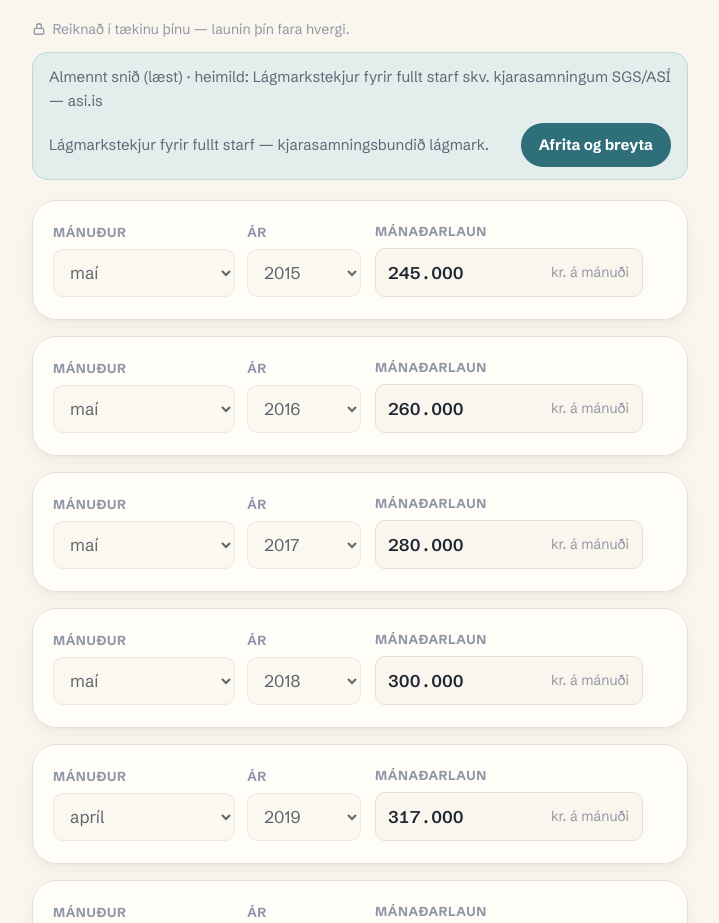
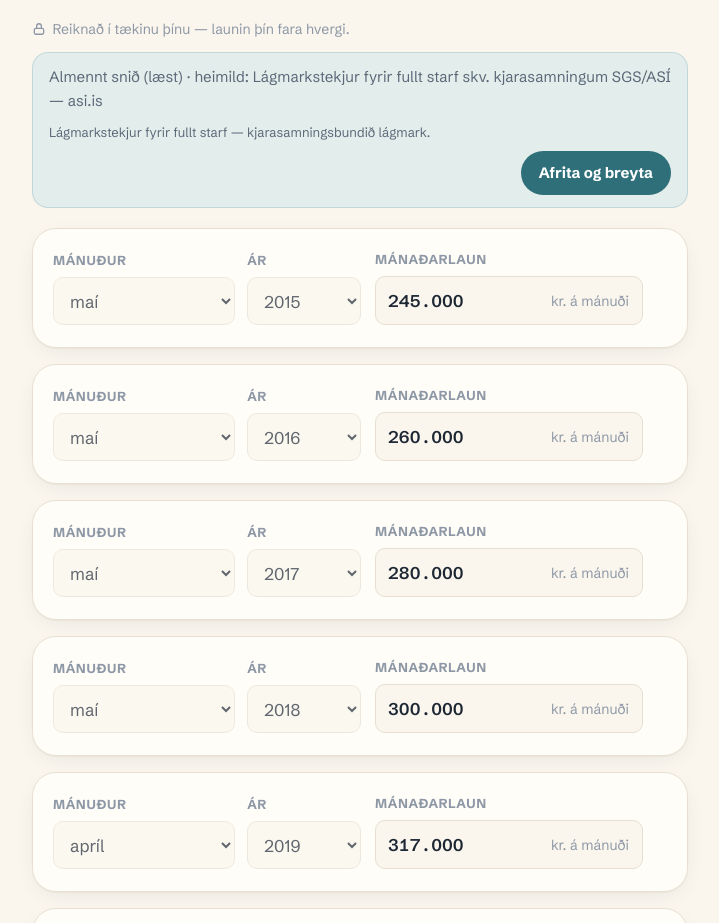
Before and after one commit to SGudbrandsson/kaupmattur-launa, a Preact app: page / in a window 1280 px wide. Shown: the part 1220-2143 px from the top of the page, without its empty margins (280-999 px from the left). Built offline with nearby package versions, Linux system fonts and the light colour scheme.

Commit message:
style: preset flavor badge chip and banner note

```diff
--- a/src/styles.css
+++ b/src/styles.css
@@ -1409,4 +1409,21 @@ footer.colophon {
   margin-bottom: 1.25rem;
 }
 .preset-banner .example-cta { margin-left: auto; }
+.profile-kind-badge {
+  font-size: 0.65rem;
+  font-weight: 700;
+  letter-spacing: 0.02em;
+  color: var(--glacier-deep);
+  background: var(--glacier-wash);
+  border-radius: 999px;
+  padding: 0.1rem 0.45rem;
+  margin-left: 0.4rem;
+  white-space: nowrap;
+}
+.preset-kind-note {
+  flex-basis: 100%;
+  font-size: 0.8125rem;
+  color: var(--ink-soft);
+  line-height: 1.4;
+}
 .form-empty { margin: 1rem 0 0; font-size: 0.9375rem; color: var(--ink-faint); }
```
